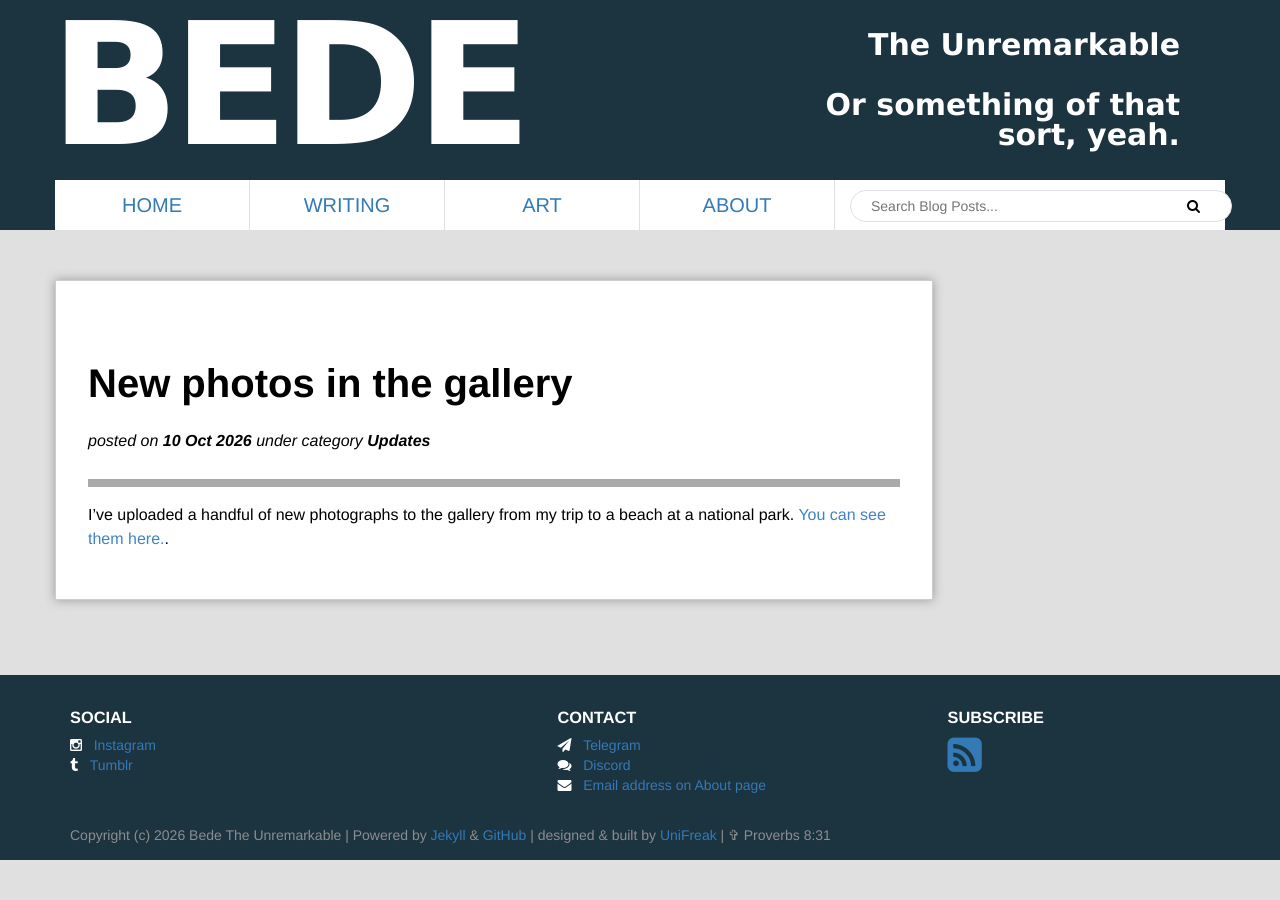
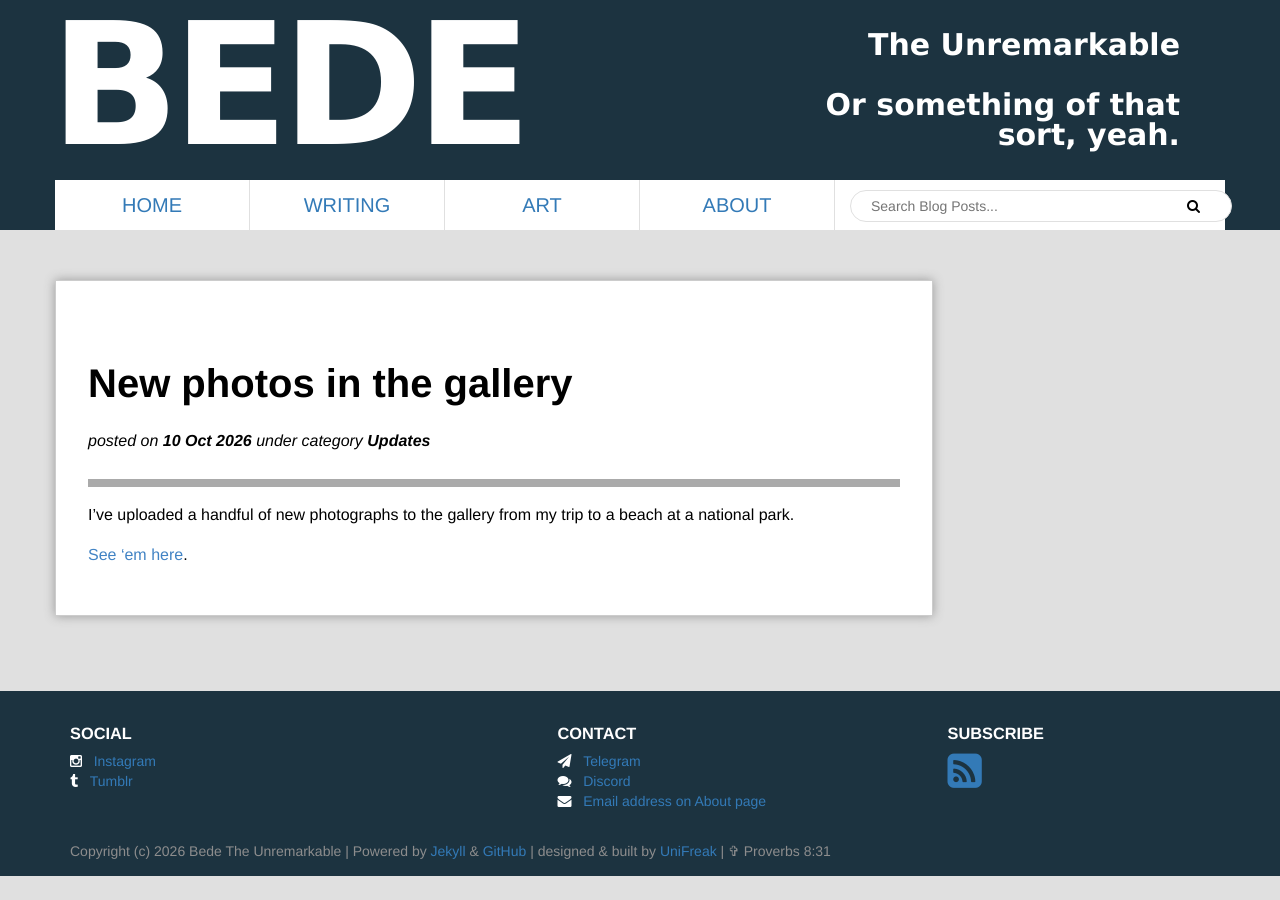
Before and after one commit to BedeTheUnremarkable/bedetheunremarkable.github.io, a Jekyll site: the page built from _posts/2026-10-10-new-gallery-photos.md, in a window 1280 px wide. Built offline with Jekyll 4.4.1, drawn with Linux system fonts in a browser that asks for light colours.

Commit message:
edited post

```diff
--- a/_posts/2026-10-10-new-gallery-photos.md
+++ b/_posts/2026-10-10-new-gallery-photos.md
@@ -6,4 +6,6 @@ category: Updates
 permalink: /updates/2026-10-10-new-gallery-photos/
 ---
 
-I've uploaded a handful of new photographs to the gallery from my trip to a beach at a national park. [You can see them here.]({{ '/art/photography/' | relative_url }}).
+I've uploaded a handful of new photographs to the gallery from my trip to a beach at a national park.
+
+[See 'em here]({{ '/art/photography/' | relative_url }}).
```
